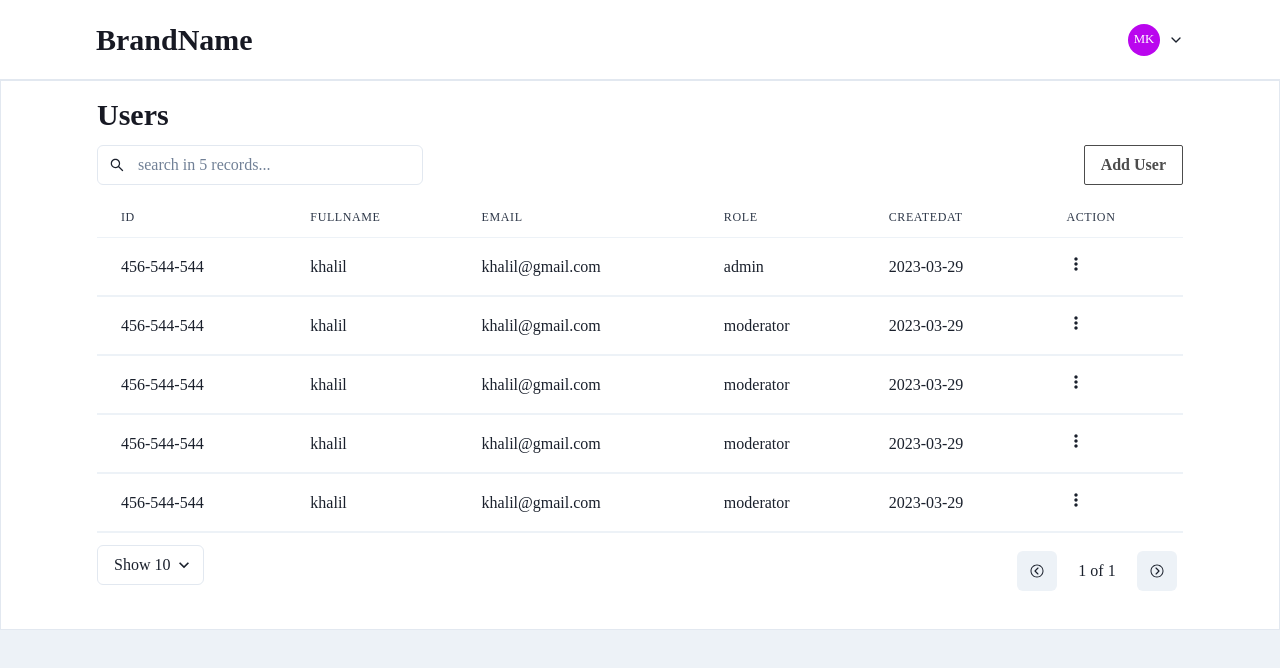
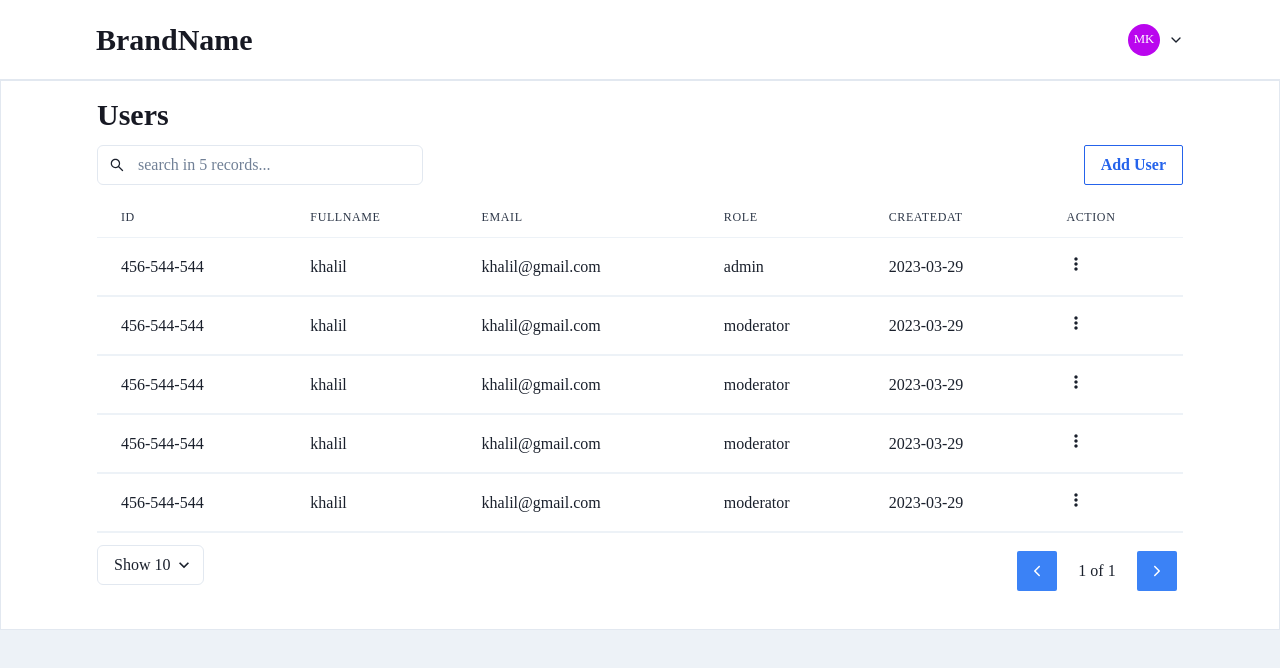
Before and after one commit to KhalilMeziane/milk-production-company, a React (Vite) app in the folder apps/responsible-app/: page /users in a window 1280 px wide. Shown: the top 668 px of the page. Built offline with nearby package versions, Linux system fonts and the light colour scheme; a web font is replaced by a local one.

Commit message:
feat: update theme brand color and some list of updates for modal forms

```diff
--- a/apps/responsible-app/src/components/forms/fields/_index.js
+++ b/apps/responsible-app/src/components/forms/fields/_index.js
@@ -1,3 +1,2 @@
 export { default as Input } from './input'
 export { default as Select } from './select'
-export { default as TextArea } from './textarea'
--- a/apps/responsible-app/src/components/forms/fields/textarea.jsx
+++ /dev/null
@@ -1,24 +0,0 @@
-import React from 'react'
-
-import { FormControl, FormLabel, FormErrorMessage, Textarea } from '@chakra-ui/react'
-import { useField, ErrorMessage } from 'formik'
-import PropTypes from 'prop-types'
-
-export default function TextAreaField ({ label, ...props }) {
-    const [field, meta] = useField(props)
-    return (
-        <FormControl id={field.name} isInvalid={meta.touched && meta.error} pb='1'>
-            <FormLabel htmlFor={field.name}>{label}</FormLabel>
-            <Textarea size="md" resize="vertical" {...field} {...props} value={meta.value} />
-            <FormErrorMessage>
-                {
-                    meta.touched && meta.error ? <ErrorMessage name={field.name} component="span"/> : null
-                }
-            </FormErrorMessage>
-        </FormControl>
-    )
-}
-
-TextAreaField.propTypes = {
-    label: PropTypes.string.isRequired
-}
--- a/apps/responsible-app/src/components/table.jsx
+++ b/apps/responsible-app/src/components/table.jsx
@@ -5,7 +5,7 @@ import 'regenerator-runtime'
 import { useTable, usePagination, useFilters, useGlobalFilter, useAsyncDebounce } from 'react-table'
 import { Table, Thead, Tbody, Tr, Th, Td } from '@chakra-ui/table'
 import { Box, Flex, Select, HStack, IconButton, Heading, InputGroup, InputLeftElement, Input } from '@chakra-ui/react'
-import { IoIosArrowDropright, IoIosArrowDropleft } from 'react-icons/io'
+import { IoIosArrowBack, IoIosArrowForward } from 'react-icons/io'
 import { AiOutlineSearch } from 'react-icons/ai'
 
 export default function CustomTable ({ data, columns: cols, title, optionsList, ...props }) {
@@ -132,21 +132,23 @@ const TableFooter = ({ state, setPageSize, previousPage, canPreviousPage, nextPa
             </Select>
             <HStack p={'1.5'}>
                 <IconButton
-                    color={'brand'}
+                    colorScheme="brand"
                     onClick={() => previousPage()}
                     disabled={!canPreviousPage}
                     aria-label='page précédent'
-                    icon={<IoIosArrowDropleft />}
+                    rounded="sm"
+                    icon={<IoIosArrowBack fontSize="16px" />}
                 />
                 <Box w={'16'} textAlign={'center'}>
                     {state.pageIndex + 1} of {pageOptions.length}
                 </Box>
                 <IconButton
-                    color={'brand'}
+                    colorScheme="brand"
                     onClick={() => nextPage()}
                     disabled={!canNextPage}
                     aria-label='page précédent'
-                    icon={<IoIosArrowDropright />}
+                    rounded="sm"
+                    icon={<IoIosArrowForward fontSize="16px" />}
                 />
             </HStack>
         </Flex>
--- a/apps/responsible-app/src/config/theme.jsx
+++ b/apps/responsible-app/src/config/theme.jsx
@@ -260,16 +260,16 @@ export const theme = extendTheme(
         },
         colors: {
             brand: {
-                50: '#fafafa',
-                100: '#f1f1f1',
-                200: '#e0e0e0',
-                300: '#cbcbcb',
-                400: '#999999',
-                500: '#6a6a6a',
-                600: '#4c4c4c',
-                700: '#393939',
-                800: '#222222',
-                900: '#181818'
+                50: '#eff6ff',
+                100: '#dbeafe',
+                200: '#bfdbfe',
+                300: '#93c5fd',
+                400: '#60a5fa',
+                500: '#3b82f6',
+                600: '#2563eb',
+                700: '#1d4ed8',
+                800: '#1e40af',
+                900: '#1e3a8a'
             }
         }
     }
--- a/apps/responsible-app/src/pages/cows/components/forms/filter.jsx
+++ b/apps/responsible-app/src/pages/cows/components/forms/filter.jsx
@@ -1,6 +1,7 @@
 import React from 'react'
 
-import { Button } from '@chakra-ui/react'
+import PropTypes from 'prop-types'
+import { Button, HStack } from '@chakra-ui/react'
 import { Form } from 'formik'
 
 import FormCustom from '@components/forms/form'
@@ -8,27 +9,33 @@ import { Select } from '@components/forms/fields/_index'
 
 const initialValues = { breed: '', addedBy: '' }
 
-export default function Filter () {
+export default function Filter ({ onClose }) {
     return (
         <>
             <FormCustom
                 initialValues={initialValues}
+                handelSubmit={(values) => {
+                    console.log('values: ', values)
+                }}
             >
                 {
                     () => {
                         return (
                             <Form>
-                                <Select label="Cow Breed" name="addedBy">
+                                <Select label="Cow Breed" name="breed">
                                     <option value="" selected disabled>Select Cow Breed</option>
                                     <option value="holstein">Holstein</option>
                                     <option value="montbliard">Montbliard</option>
                                 </Select>
-                                <Select label="Added By" name="breed">
+                                <Select label="Added By" name="addedBy">
                                     <option value="" selected disabled>Select User</option>
                                     <option value="khalil">khalil</option>
                                     <option value="ahmed">ahmed</option>
                                 </Select>
-                                <Button type="submit" w='full' my='3' color='white' bg="brand.900" colorScheme="brand">Submit</Button>
+                                <HStack justifyContent="flex-end" mt="2">
+                                    <Button px="5" rounded="sm" colorScheme="brand" variant="outline" fontWeight="medium" onClick={onClose}>Close</Button>
+                                    <Button type="submit" rounded="sm" px="6" color='white' bg="brand.900" colorScheme="brand">Filter</Button>
+                                </HStack>
                             </Form>
                         )
                     }
@@ -37,3 +44,7 @@ export default function Filter () {
         </>
     )
 }
+
+Filter.propTypes = {
+    onClose: PropTypes.func.isRequired
+}
--- a/apps/responsible-app/src/pages/milk/components/forms/add.jsx
+++ b/apps/responsible-app/src/pages/milk/components/forms/add.jsx
@@ -10,7 +10,7 @@ import { Input } from '@components/forms/fields/_index'
 
 const initialValues = { size: 0, day: '' }
 const validationSchema = yup.object().shape({
-    size: yup.number('milk size must be number').required('Milk Size is required'),
+    size: yup.number('milk size must be number').required('Milk Size is required').positive(),
     day: yup.date().required('Entry Day is required')
 })
 
@@ -25,7 +25,7 @@ export default function AddSize ({ onClose }) {
                     () => {
                         return (
                             <Form>
-                                <Input label="Milk size" name="size" type="number" />
+                                <Input label="Milk size" name="size" type="number" placeholder="0" />
                                 <Input label="Entry day" name="day" type="date" />
                                 <HStack justifyContent="flex-end" mt="2">
                                     <Button px="5" rounded="sm" colorScheme="brand" variant="outline" fontWeight="medium" onClick={onClose}>Close</Button>
--- a/apps/responsible-app/src/pages/milk/components/forms/delete.jsx
+++ b/apps/responsible-app/src/pages/milk/components/forms/delete.jsx
@@ -11,7 +11,7 @@ import { Input } from '@components/forms/fields/_index'
 export default function DeleteCow ({ onClose }) {
     const initialValues = { day: '' }
     const validationSchema = yup.object().shape({
-        day: yup.date('Invalid Day').oneOf(['2023-03-29'], 'Day Not Match').required('Day is required')
+        day: yup.string().oneOf(['2023-03-29'], 'Day Not Match').required('Day is required')
     })
 
     return (
--- a/apps/responsible-app/src/pages/milk/components/forms/edit.jsx
+++ b/apps/responsible-app/src/pages/milk/components/forms/edit.jsx
@@ -9,7 +9,7 @@ import FormCustom from '@components/forms/form'
 import { Input } from '@components/forms/fields/_index'
 
 export default function EditCow ({ onClose }) {
-    const initialValues = { size: '', day: '' }
+    const initialValues = { size: '50', day: '' }
     const validationSchema = yup.object().shape({
         size: yup.number('milk size must be number').required('Milk Size is required'),
         day: yup.date().required('Entry Day is required')
@@ -24,7 +24,7 @@ export default function EditCow ({ onClose }) {
                     () => {
                         return (
                             <Form>
-                                <Input label="Milk size" name="size" type="number" placeholder="0" />
+                                <Input value={45} label="Milk size" name="size" type="number" placeholder="0" />
                                 <Input label="Entry day" name="day" type="date" />
                                 <HStack justifyContent="flex-end" mt="2">
                                     <Button px="5" rounded="sm" colorScheme="brand" variant="outline" fontWeight="medium" onClick={onClose}>Close</Button>
```
